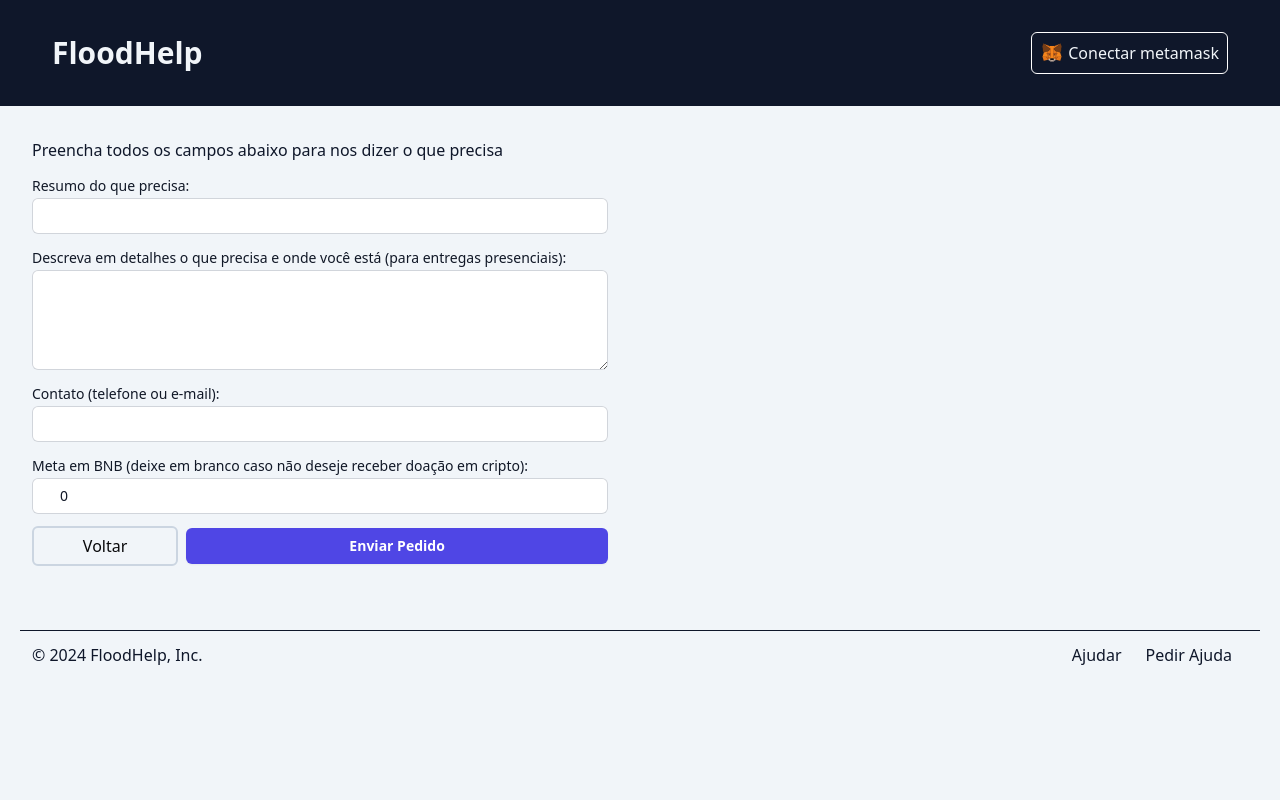
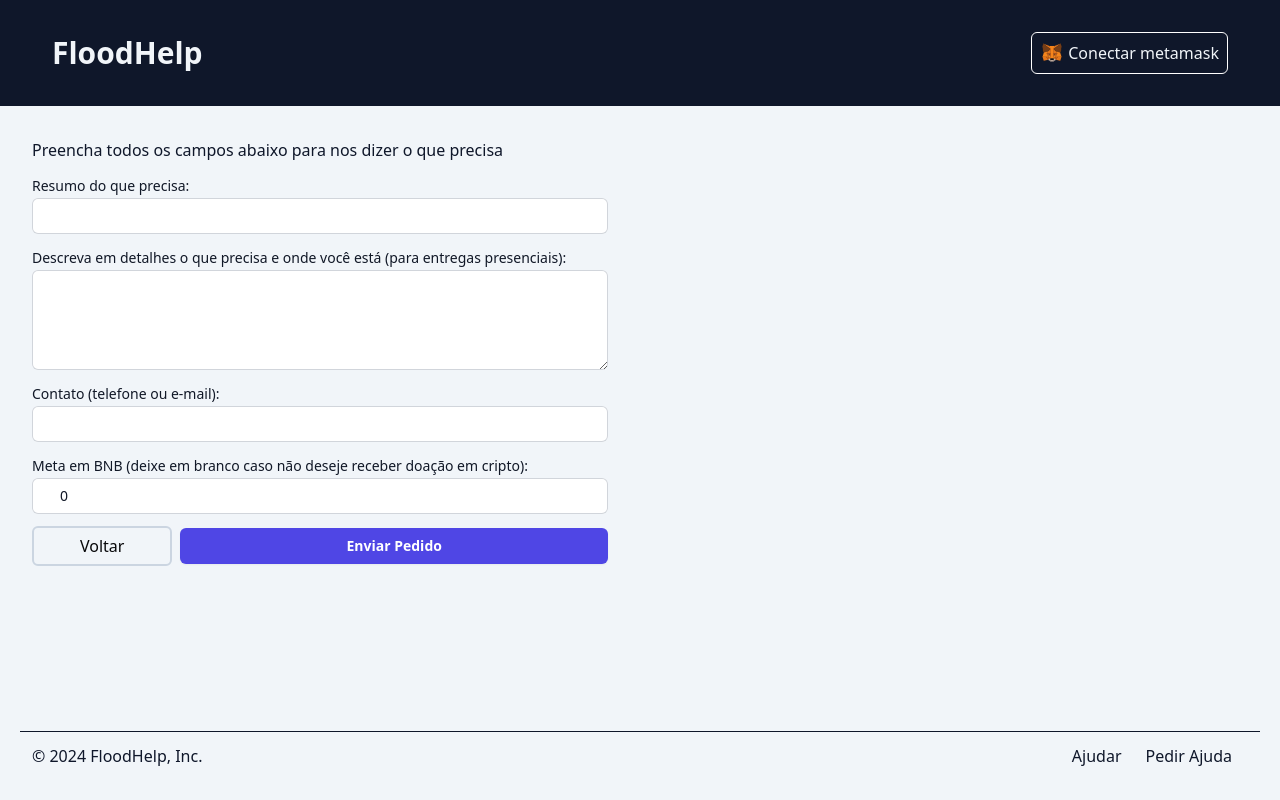
Before and after one commit to carolribeiro2112/FloodHelp, a Next.js app: page /create in a window 1280 px wide. Built offline with nearby package versions, Linux system fonts and the light colour scheme.

Commit message:
Feat: Styles refactoring - Request component, footer.js and page.js

```diff
--- a/src/app/components/Footer.js
+++ b/src/app/components/Footer.js
@@ -1,6 +1,6 @@
 export default function Footer () {
   return(
-    <footer className="flex flex-wrap justify-between items-center border-t border-slate-900 border-solid p-3 m-5">
+    <footer className="flex flex-wrap justify-between items-center border-t border-slate-900 border-solid p-3 m-5 fixed bottom-0 left-0 right-0">
         <p className="mb-0 text-slate-900">
           &copy; 2024 FloodHelp, Inc.
         </p>
--- a/src/app/components/Request.js
+++ b/src/app/components/Request.js
@@ -31,7 +31,7 @@ export default function Request({data}) {
   }
 
   return(
-    <div className="gap-3 p-3 my-3 border rounded-lg flex justify-between">
+    <div className="gap-3 p-3 my-3 rounded-lg flex justify-between shadow-custom">
       <div>
       <div className="flex items-center mb-2">
         <img src={generateAvatarURL(data.author)} width="32" height="32" className="mr-2 rounded-full" />
@@ -50,8 +50,8 @@ export default function Request({data}) {
       <div className="w-1/4 flex text-end items-center justify-center">
         {
           localStorage.getItem("wallet") === data.author.toLowerCase()
-            ? <button type="button" className="flex w-1/2 justify-center rounded-md bg-red-500 text-slate-50" onClick={btnCloseClick}>Fechar</button>
-            : <button type="button" className="flex w-1/2 justify-center rounded-md bg-green-500 text-slate-50" onClick={btnHelpClick}>&#36; Ajudar</button>
+            ? <button type="button" className="flex w-2/5 py-2 justify-center rounded-md bg-red-500 hover:bg-red-600 text-slate-50" onClick={btnCloseClick}>Fechar</button>
+            : <button type="button" className="flex w-2/5 py-2 justify-center rounded-md bg-green-500 hover:bg-green-600 text-slate-50" onClick={btnHelpClick}>&#36; Ajudar</button>
         }
       </div>
     </div>
--- a/src/app/create/page.js
+++ b/src/app/create/page.js
@@ -60,9 +60,11 @@ export default function Home() {
               <input type="number" id="goal" placeholder="0.00" className="block w-full rounded-md border-0 py-1.5 pl-7 pr-20 text-gray-900 ring-1 ring-inset ring-gray-300 placeholder:text-gray-400 focus:ring-2 focus:ring-inset focus:ring-indigo-600 sm:text-sm sm:leading-6" value={request.goal} onChange={onInputChange} />
             </div>
             <div className="flex items-center w-full">
-              <button className="w-1/3 px-3 py-1.5 mb-3 mr-2 rounded-md border-2 border-slate-300 hover:border-indigo-300">
-                <a href="/">Voltar</a>
-              </button>
+              <a href="/" className="w-1/3 mr-2">
+                <button className="w-full px-3 py-1.5 mb-3 mr-2 rounded-md border-2 border-slate-300 hover:border-indigo-300">
+                  Voltar
+                </button>
+              </a>
               <button type="button" className="mb-3 p-0 flex w-full justify-center rounded-md bg-indigo-600 px-3 py-1.5 text-sm font-semibold leading-6 text-white shadow-sm hover:bg-indigo-500 focus-visible:outline focus-visible:outline-2 focus-visible:outline-offset-2 focus-visible:outline-indigo-600" onClick={btnSaveClick}>Enviar Pedido</button>
             </div>
           </div>
--- a/src/app/page.js
+++ b/src/app/page.js
@@ -31,7 +31,7 @@ export default function Home() {
   return (
     <>
       <Header/>
-      <div className="container m-auto">
+      <div className="container m-auto pb-3">
         <div>
           <p className="text-slate-900 py-4">Ajude as vítimas de enchentes e demais desastres naturais do Brasil</p>
         </div>
--- a/tailwind.config.js
+++ b/tailwind.config.js
@@ -7,7 +7,11 @@ module.exports = {
     "./src/app/**/*.{js,ts,jsx,tsx,mdx}",
   ],
   theme: {
-    extend: {},
+    extend: {
+      boxShadow: {
+        'custom': '0 0px 8px rgba(0, 0, 0, 0.16)',
+      }
+    },
   },
   plugins: [],
 };
```
